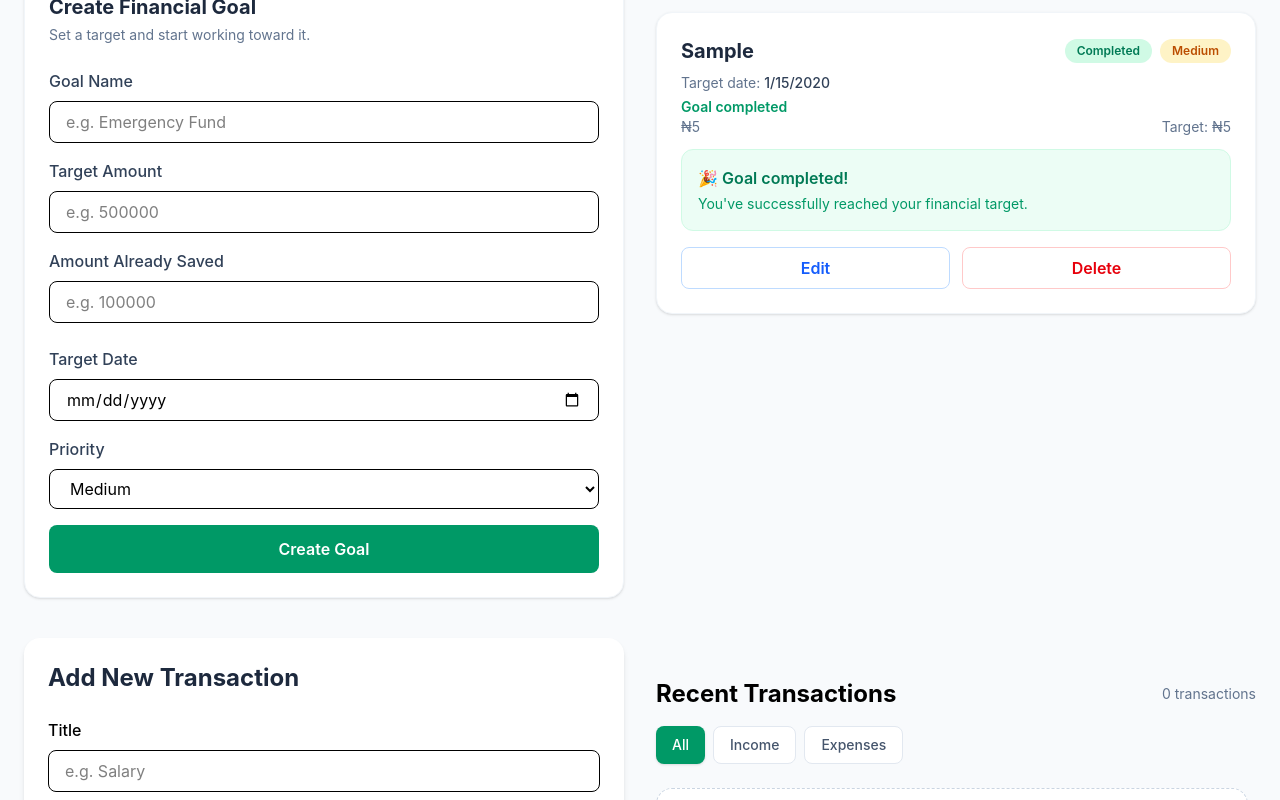
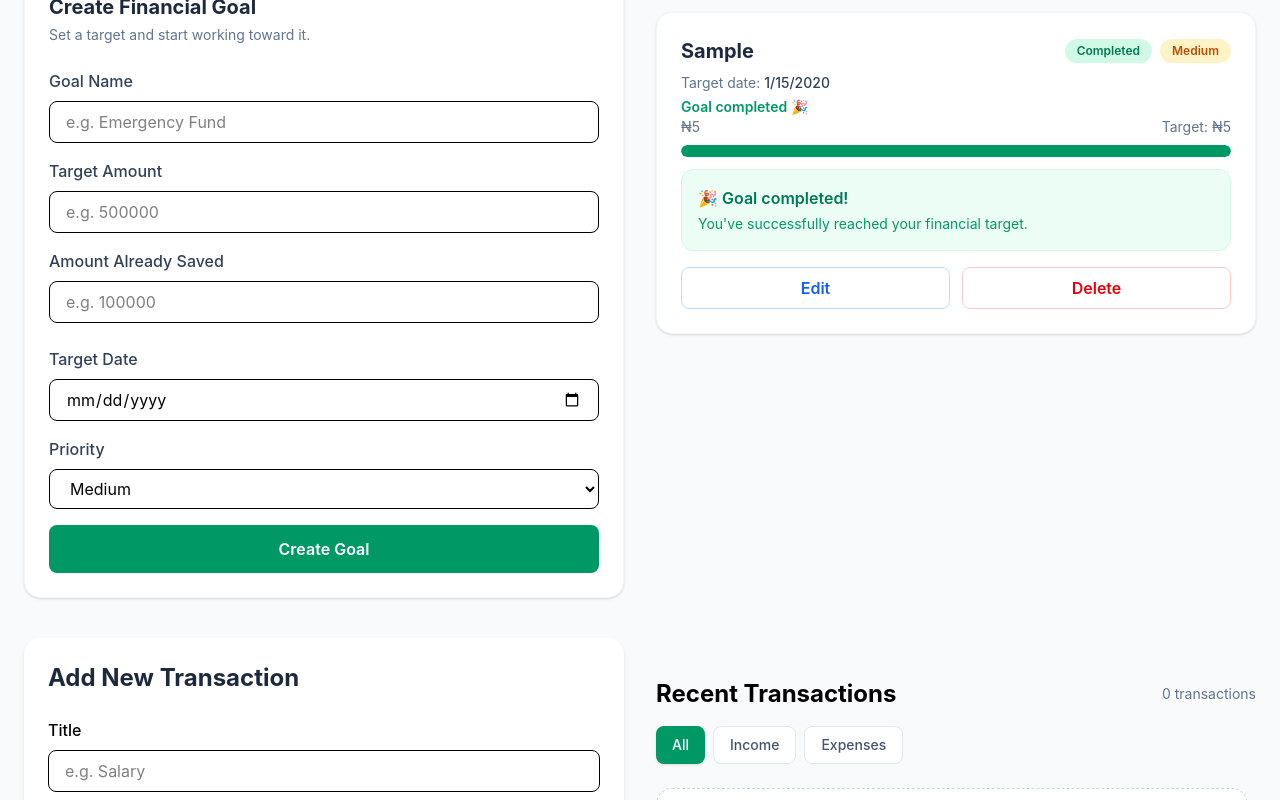
Before and after one commit to sharon5555/Finance-tracker, a React (Vite) app: page / in a window 1280 px wide. Both pictures are taken after typing "Sample", "5", "5", "2020-01-15" into the empty fields and a click on the button "Create Goal". Shown: the part 1806-2606 px from the top of the page. Built offline with nearby package versions, Linux system fonts and the light colour scheme.

Commit message:
Add goal progress percentage

```diff
--- a/src/components/common/GoalCard.jsx
+++ b/src/components/common/GoalCard.jsx
@@ -93,40 +93,54 @@ function GoalCard({
     }
 
     /*
-        create a friendly message based on the number of days
-        remaining.
+    Create a friendly deadline message
+    based on the number of days remaining.
     */
     let deadlineMessage = "";
+    let deadlineStyle = "text-slate-500";
 
-    if(progress >= 100) {
+    if (progress >= 100) {
 
-        // the goal has already been completed.
-        deadlineMessage = "Goal completed";
+        // The goal has already been completed.
+        deadlineMessage = "Goal completed 🎉";
+        deadlineStyle = "text-emerald-600";
 
     } else if (daysRemaining === null) {
 
-        //No deadline was provided.
-        deadlineMessage = "No deadline set";
+        // No deadline was provided.
+        // The text above already tells the user this.
+        deadlineMessage = "Set a deadline to track your progress";
+        deadlineStyle = "text-slate-400";
 
     } else if (daysRemaining < 0) {
 
-        // The deadline has passed.
+        // The deadline has already passed.
         deadlineMessage = "Overdue";
+        deadlineStyle = "text-red-600";
 
     } else if (daysRemaining === 0) {
 
         // The deadline is today.
         deadlineMessage = "Due today";
+        deadlineStyle = "text-red-600";
 
-    } else if(daysRemaining === 1) {
+    } else if (daysRemaining <= 3) {
 
-        //Exactly one day remains.
-        deadlineMessage = "1 day remaining";
+        // Only a few days remain.
+        deadlineMessage = `${daysRemaining} days remaining`;
+        deadlineStyle = "text-red-600";
+
+    } else if (daysRemaining <= 7) {
+
+        // The deadline is approaching.
+        deadlineMessage = `${daysRemaining} days remaining`;
+        deadlineStyle = "text-amber-600";
 
     } else {
 
-        // More than one day remains.
+        // There is still plenty of time.
         deadlineMessage = `${daysRemaining} days remaining`;
+        deadlineStyle = "text-slate-500";
     }
 
 
@@ -225,12 +239,21 @@ function GoalCard({
 
 
             {/*
-                Display the goal deadline.
+                Always display the deadline area.
+
+                If the goal has a target date, we show the date.
+
+                If there is no target date,
+                we show "No deadline set".
             */}
-            {targetDate && (
-                <div className="mt-2">
+            <div className="mt-2">
 
-                    {/* Display the target date */}
+                {targetDate ? (
+
+                    /*
+                        A target date exists,
+                        so display the formatted date.
+                    */
                     <p className="text-sm text-slate-500">
                         Target date:{" "}
                         <span className="font-medium text-slate-700">
@@ -238,23 +261,29 @@ function GoalCard({
                         </span>
                     </p>
 
-                    {/* Display the remaining time */}
-                    <p
-                        className={`text-sm font-semibold mt-1 ${
-                            progress >= 100
-                                ? "text-emerald-600"
-                                : daysRemaining < 0
-                                ? "text-red-600"
-                                : daysRemaining <= 7
-                                ? "text-amber-600"
-                                : "text-slate-500"
-                        }`}
+                ) : (
+
+                    /*
+                        No target date was provided.
+                     */
+                    <p className="text-sm text-slate-500">
+                        Target date:{" "}
+                        <span className="font-medium text-slate-400">
+                            No deadline set
+                        </span>
+                    </p>
+
+                )}
+
+                {/* Deadline status */}
+                <p
+                    className={`text-sm font-semibold mt-1 ${deadlineStyle}`}
                     >
                         {deadlineMessage}
                     </p>
 
-                </div>
-            )}
+            </div>
+
 
 
             {/* Amount information */}
@@ -273,9 +302,13 @@ function GoalCard({
 
             {/*
                 Progress bar:
-                Use a stronger green when the goal is completed.
+
+                The width changes automatically according to the
+                percentage of the goal completed.
             */}
-            <div
+            <div className="w-full h-3 bg-slate-100 rounded-full overflow-hidden">
+
+                <div
                 className={`h-full rounded-full transition-all duration-500 ${
                     progress >= 100
                         ? "bg-emerald-600"
@@ -283,8 +316,29 @@ function GoalCard({
                 }`}
                 style={{ width: `${progress}%` }}
             >
+            </div>
 
-                </div>
+            {/*
+                Display the exact percentage eompleted.
+            */}
+            <div className="flex justify-between items-center mt-2">
+
+                <span className="text-xs text-slate-500">
+                    Goal progress
+                </span>
+
+                <span
+                    className={`text-sm font-bold ${
+                        progress >= 100
+                            ? "text-emerald-600"
+                            : "text-slate-700"
+                    }`}
+                    >
+                        {Math.round(progress)}%
+                    </span>
+            </div>
+            </div>
+
 
 
             {/*
--- a/src/components/common/GoalForm.jsx
+++ b/src/components/common/GoalForm.jsx
@@ -288,7 +288,6 @@ function GoalForm({
                             setTargetDate(event.target.value)
                         }
                         className="w-full border rounded-lg px-4 py-2"
-                        required
                     />
                 </div>
 
```
